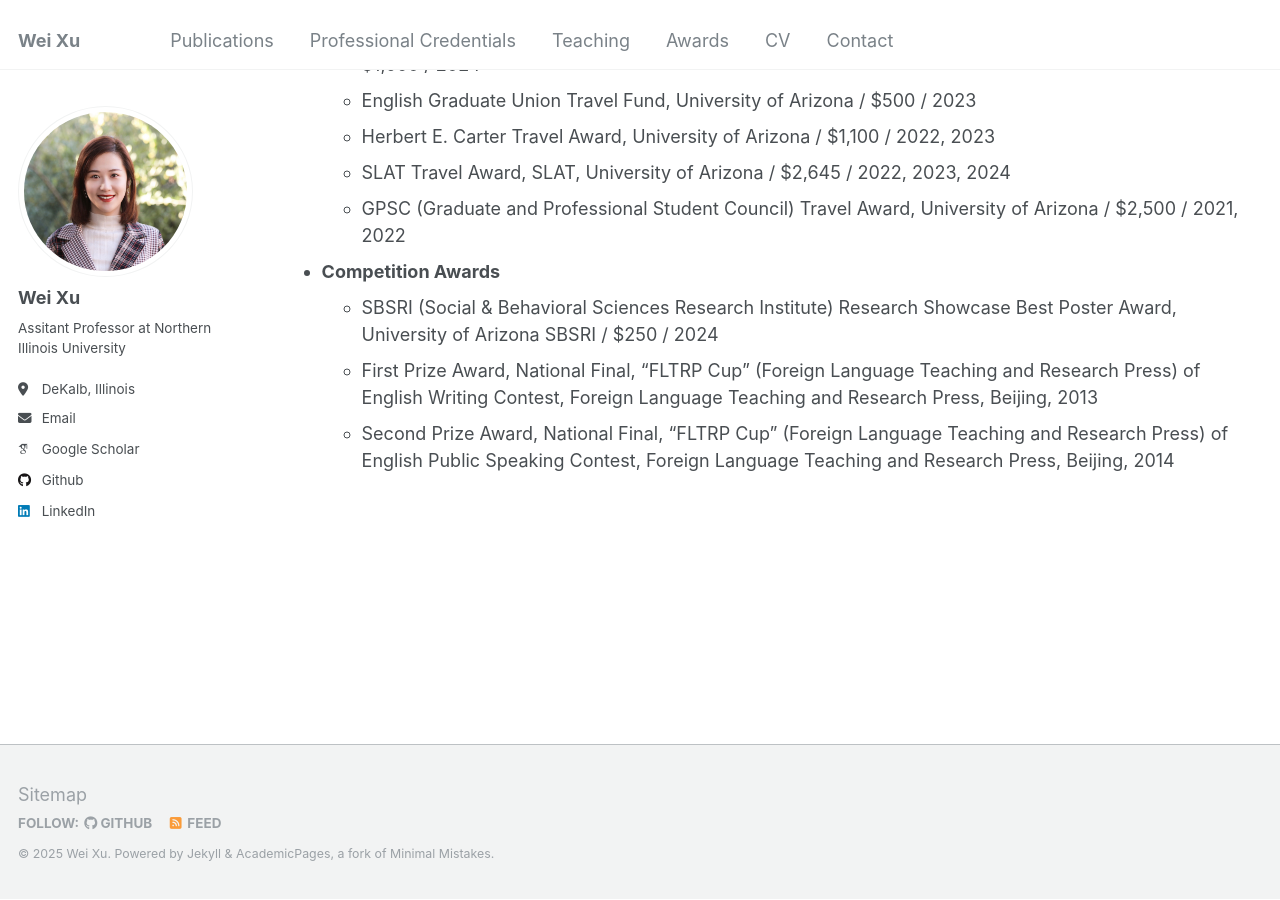
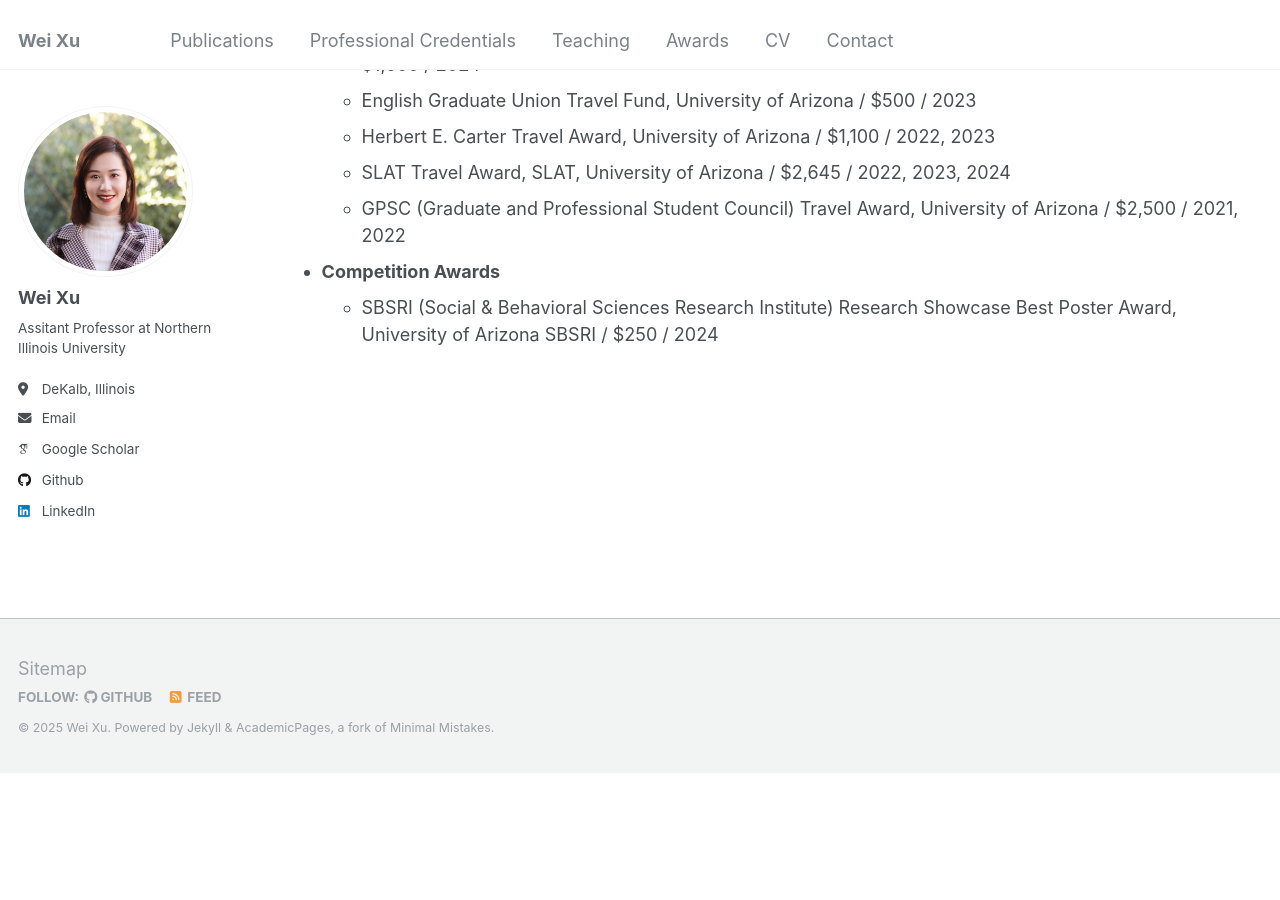
Before and after one commit to weixu-vivian/weixu-vivian.github.io, a Jekyll site: the page built from _pages/awards.md, in a window 1280 px wide and 900 px high, scrolled down 785 px. Built offline with Jekyll 4.4.1, drawn with Linux system fonts in a browser that asks for light colours; some web fonts are replaced; after the commit the page ends 1559 px from its top, so only the background shows below that.

Commit message:
awards.md

```diff
--- a/_pages/awards.md
+++ b/_pages/awards.md
@@ -28,5 +28,3 @@ author_profile: true
   *  GPSC (Graduate and Professional Student Council) Travel Award, University of Arizona / $2,500 / 2021, 2022
 * **Competition Awards**
   *  SBSRI (Social & Behavioral Sciences Research Institute) Research Showcase Best Poster Award, University of Arizona SBSRI / $250 / 2024
-  *  First Prize Award, National Final, “FLTRP Cup” (Foreign Language Teaching and Research Press) of English Writing Contest, Foreign Language Teaching and Research Press, Beijing, 2013
-  *  Second Prize Award, National Final, “FLTRP Cup” (Foreign Language Teaching and Research Press) of English Public Speaking Contest, Foreign Language Teaching and Research Press, Beijing, 2014
```
